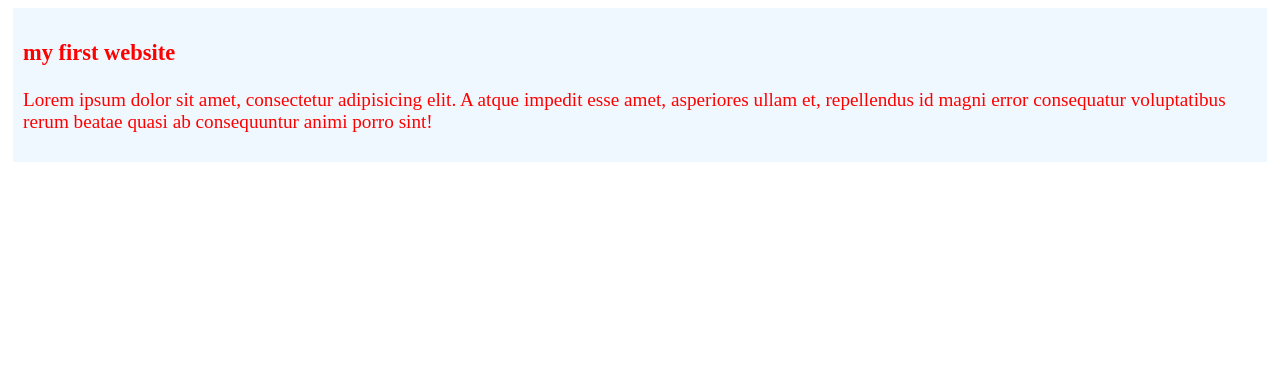
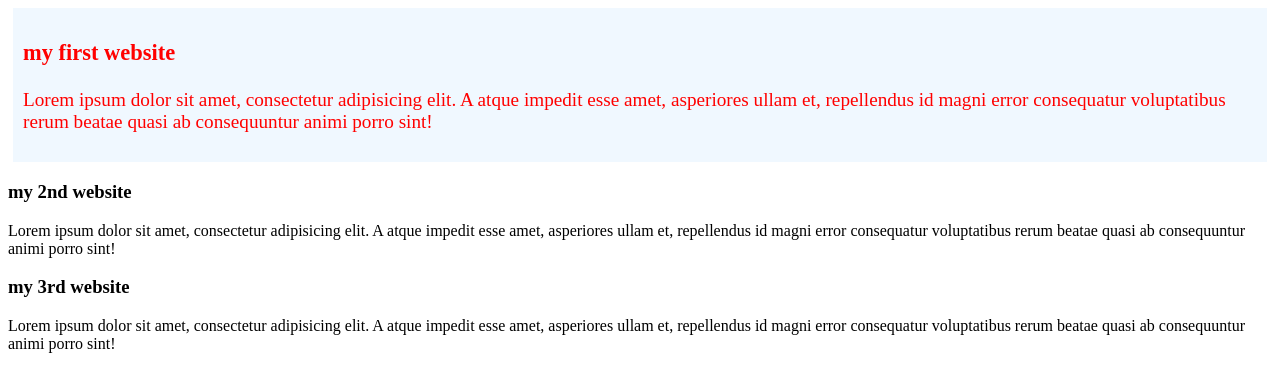
Before and after one commit to Shuridh/my-simple-website, a plain HTML site: page index.html in a window 1280 px wide. Drawn offline with Linux system fonts and the light colour scheme.

Commit message:
added to my second and third blog

```diff
--- a/index.html
+++ b/index.html
@@ -13,5 +13,17 @@
             Lorem ipsum dolor sit amet, consectetur adipisicing elit. A atque impedit esse amet, asperiores ullam et, repellendus id magni error consequatur voluptatibus rerum beatae quasi ab consequuntur animi porro sint!
         </p>
     </div>
+    <div class="a2">
+        <h3>my 2nd website</h3>
+        <p>
+            Lorem ipsum dolor sit amet, consectetur adipisicing elit. A atque impedit esse amet, asperiores ullam et, repellendus id magni error consequatur voluptatibus rerum beatae quasi ab consequuntur animi porro sint!
+        </p>
+    </div>
+    <div class="a3">
+        <h3>my 3rd website</h3>
+        <p>
+            Lorem ipsum dolor sit amet, consectetur adipisicing elit. A atque impedit esse amet, asperiores ullam et, repellendus id magni error consequatur voluptatibus rerum beatae quasi ab consequuntur animi porro sint!
+        </p>
+    </div>
 </body>
 </html>
```
